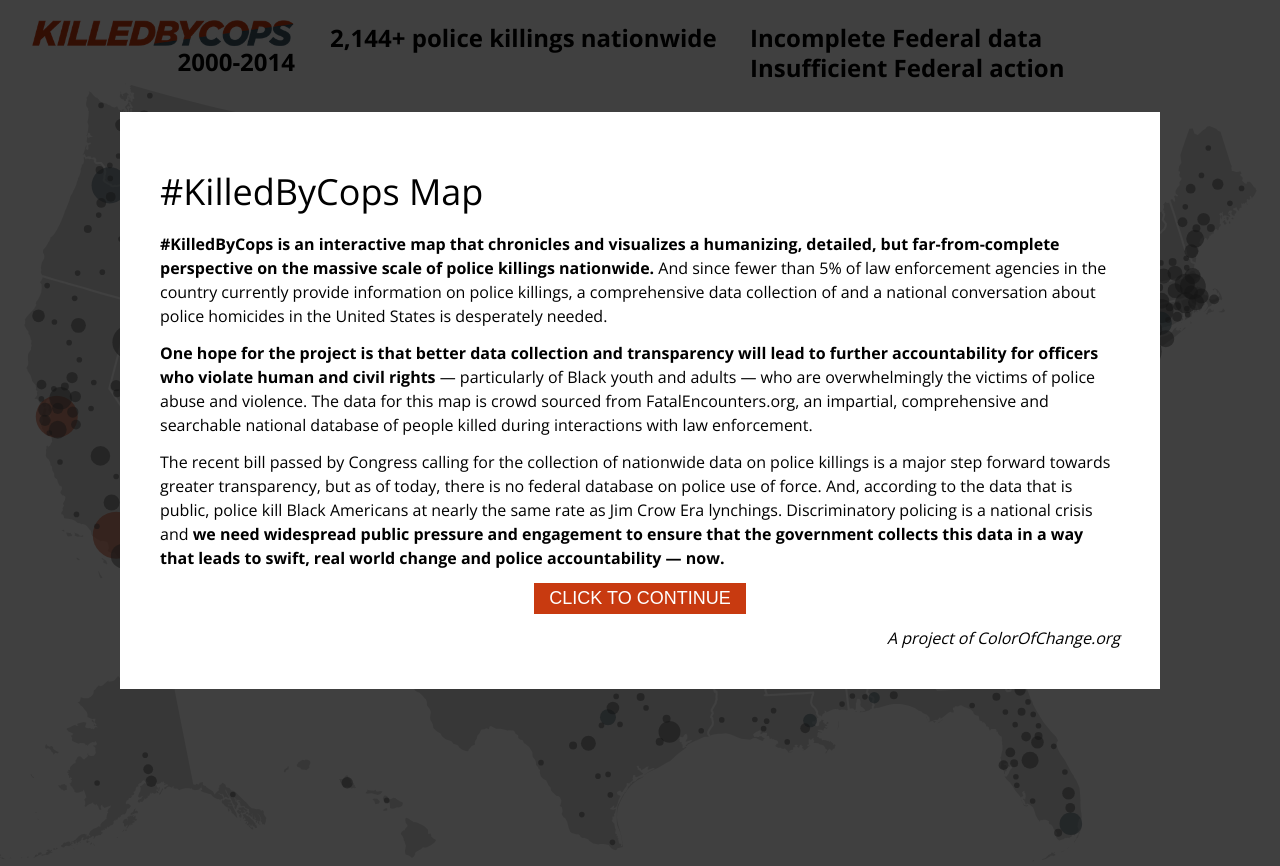
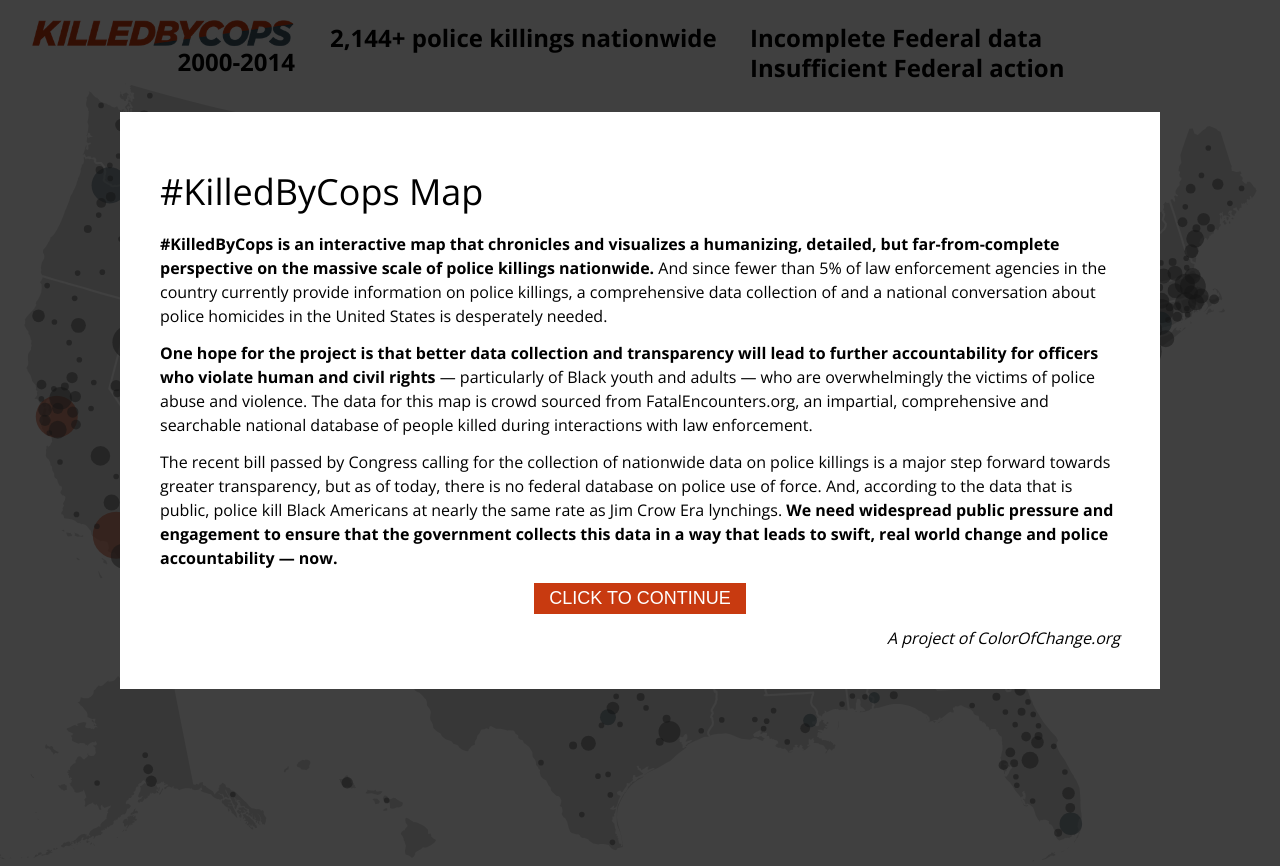
Before and after one commit to colorofchange/killedbycops, a Django app: page / in a window 1280 px wide. Shown: the top 866 px of the page. Run offline with Django 3.2, Linux system fonts and the light colour scheme; tables that the repository leaves empty hold one stand-in row (values such as "Sample post"); some libraries are stand-ins or nearby versions.

Commit message:
intro edit

```diff
--- a/map/templates/map.html
+++ b/map/templates/map.html
@@ -610,7 +610,7 @@ $(document).ready(function() {
 <h1>#KilledByCops Map</h1>
 <p><b>#KilledByCops is an interactive map that chronicles and visualizes a humanizing, detailed, but far-from-complete perspective on the massive scale of police killings nationwide.</b> And since fewer than 5% of law enforcement agencies in the country currently provide information on police killings, a comprehensive data collection of and a national conversation about police homicides in the United States is desperately needed.</p>
 <p><b>One hope for the project is that better data collection and transparency will lead to further accountability for officers who violate human and civil rights</b> &mdash; particularly of Black youth and adults &mdash; who are overwhelmingly the victims of police abuse and violence. The data for this map is crowd sourced from FatalEncounters.org, an impartial, comprehensive and searchable national database of people killed during interactions with law enforcement.</p>
-<p>The recent bill passed by Congress calling for the collection of nationwide data on police killings is a major step forward towards greater transparency, but as of today, there is no federal database on police use of force. And, according to the data that is public, police kill Black Americans at nearly the same rate as Jim Crow Era lynchings. Discriminatory policing is a national crisis and <b>we need widespread public pressure and engagement to ensure that the government collects this data in a way that leads to swift, real world change and police accountability &mdash; now.</b></p>
+<p>The recent bill passed by Congress calling for the collection of nationwide data on police killings is a major step forward towards greater transparency, but as of today, there is no federal database on police use of force. And, according to the data that is public, police kill Black Americans at nearly the same rate as Jim Crow Era lynchings. <b>We need widespread public pressure and engagement to ensure that the government collects this data in a way that leads to swift, real world change and police accountability &mdash; now.</b></p>
 
 <p style="text-align:center;"><button href="" id="close" class="red-button">Click to continue</button></p>
 <em style="float:right;">
```
